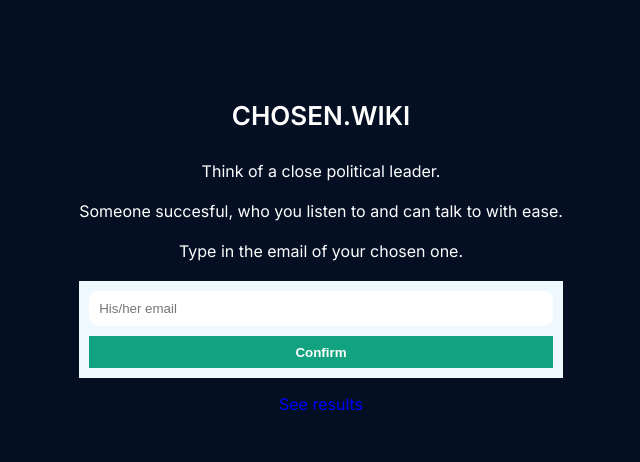
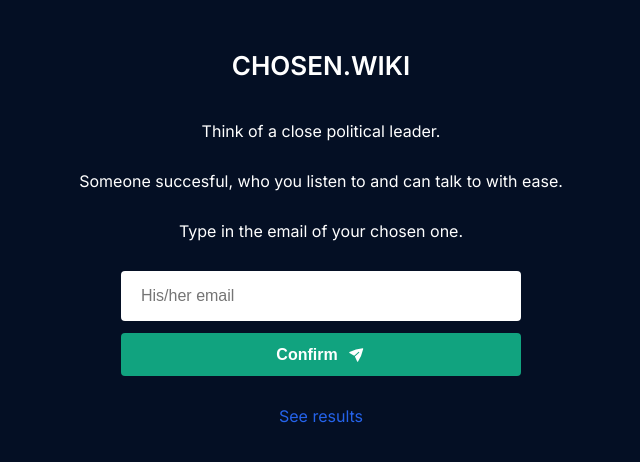
Before and after one commit to xsantanax/chosen, a Next.js app: page / in a window 1280 px wide. Shown: the top 462 px of the page, without its empty margins (319-959 px from the left). Built offline with nearby package versions, Linux system fonts and the light colour scheme.

Commit message:
styles + icon

```diff
--- a/app/page.module.css
+++ b/app/page.module.css
@@ -10,7 +10,8 @@
   flex-direction: column;
   align-items: center;
   max-width: 600px;
-  margin-top: 100px;
+  margin-top: 50px;
+  gap: 10px;
 }
 
 .title {
@@ -25,7 +26,7 @@
 }
 
 .link {
-  margin-top: 16px;
+  margin-top: 20px;
   font-size: 16px;
-  color: blue;
+  color: rgb(37 99 235);
 }
--- a/components/Input.tsx
+++ b/components/Input.tsx
@@ -1,6 +1,7 @@
 'use client'
 import { useState } from 'react'
 import styles from 'styles/input.module.css'
+import { PaperAirplaneIcon } from '@heroicons/react/24/solid'
 
 export default function Input() {
   const [theirEmail, setTheirEmail] = useState('')
@@ -25,7 +26,7 @@ export default function Input() {
       {error && <div className={styles.error}>invalid email</div>}
       <button className={styles.button} type='submit'>
         <div>Confirm</div>
-        {/* <PaperAirplaneIcon className='h-4 w-4 -rotate-45 mt-[3px] ml-3' /> */}
+        <PaperAirplaneIcon className={styles.icon} />
       </button>
     </form>
   )
--- a/package.json
+++ b/package.json
@@ -9,6 +9,7 @@
     "lint": "next lint"
   },
   "dependencies": {
+    "@heroicons/react": "^2.0.18",
     "@types/node": "20.4.2",
     "@types/react": "18.2.15",
     "@types/react-dom": "18.2.7",
--- a/styles/input.module.css
+++ b/styles/input.module.css
@@ -3,35 +3,51 @@
   display: flex;
   flex-direction: column;
   align-items: center;
-  gap: 10px;
   margin-top: 20px;
-  background-color: aliceblue;
-  padding: 10px;
+  max-width: 400px;
+  font-size: 14px;
+  gap: 12px;
 }
 
 .input {
-  padding: 10px;
+  padding: 16px 20px;
   border-radius: 10px;
   width: 100%;
   border: none;
+  border-radius: 4px;
+  font-size: 16px;
 }
-/* .input:focus {
+.input:focus {
   outline: none;
-} */
+}
 
 .error {
   color: red;
-  font-size: 16px;
 }
 
 .button {
+  display: flex;
+  justify-content: center;
+  align-items: center;
   background-color: #11a37f;
+  border: none;
+  color: white;
+  border-radius: 4px;
   width: 100%;
-  border: none;
-  height: 32px;
+  padding: 12px 20px;
   font-weight: 600;
-  color: white;
+  font-size: 16px;
+  cursor: pointer;
+}
+.button:hover {
+  opacity: 0.5;
+  transition-duration: 180ms;
 }
 
-/* flex justify-center px-4 py-2 rounded hover:opacity-50 duration-150
-disabled:cursor-not-allowed disabled:bg-gray-300 ' */
+.icon {
+  height: 16px;
+  width: 16px;
+  margin-left: 12px;
+  rotate: -42deg;
+  margin-bottom: 3px;
+}
```
Also changed, not shown: 1 other file (tests, documents, lock files or other folders).
